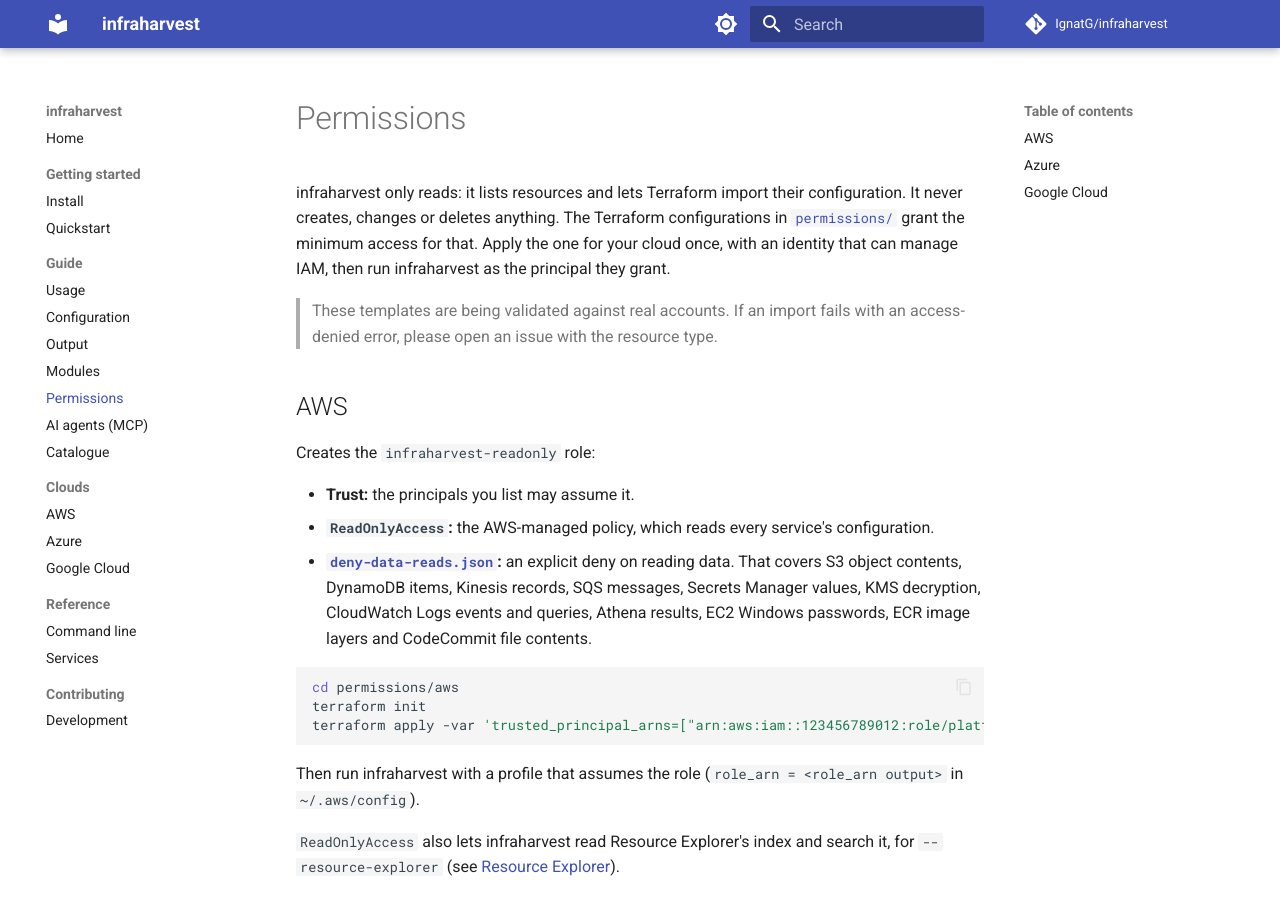
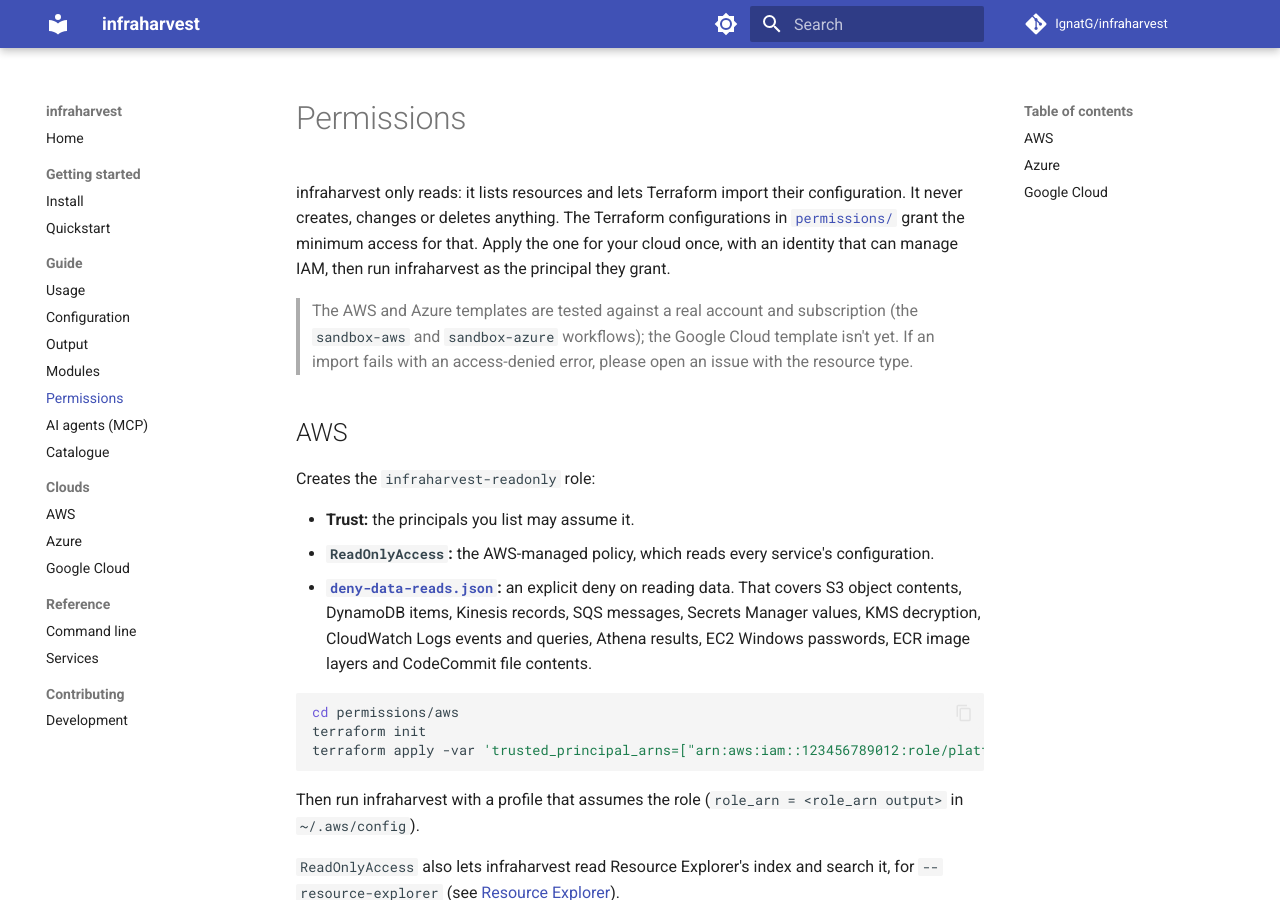
Before and after one commit to IgnatG/infraharvest, an MkDocs documentation site: the page built from docs/permissions.md, in a window 1280 px wide and 900 px high. Built offline with MkDocs 1.6.1 and Material for MkDocs 9.7.7, drawn with Linux system fonts in a browser that asks for light colours; comment, search, counter and statistics services are not loaded.

Commit message:
docs(permissions): the Azure template is tested against a real subscription

```diff
--- a/docs/permissions.md
+++ b/docs/permissions.md
@@ -2,7 +2,7 @@
 
 infraharvest only reads: it lists resources and lets Terraform import their configuration. It never creates, changes or deletes anything. The Terraform configurations in [`permissions/`](https://github.com/IgnatG/infraharvest/tree/main/permissions) grant the minimum access for that. Apply the one for your cloud once, with an identity that can manage IAM, then run infraharvest as the principal they grant.
 
-> These templates are being validated against real accounts. If an import fails with an access-denied error, please open an issue with the resource type.
+> The AWS and Azure templates are tested against a real account and subscription (the `sandbox-aws` and `sandbox-azure` workflows); the Google Cloud template isn't yet. If an import fails with an access-denied error, please open an issue with the resource type.
 
 ## AWS
 
```
